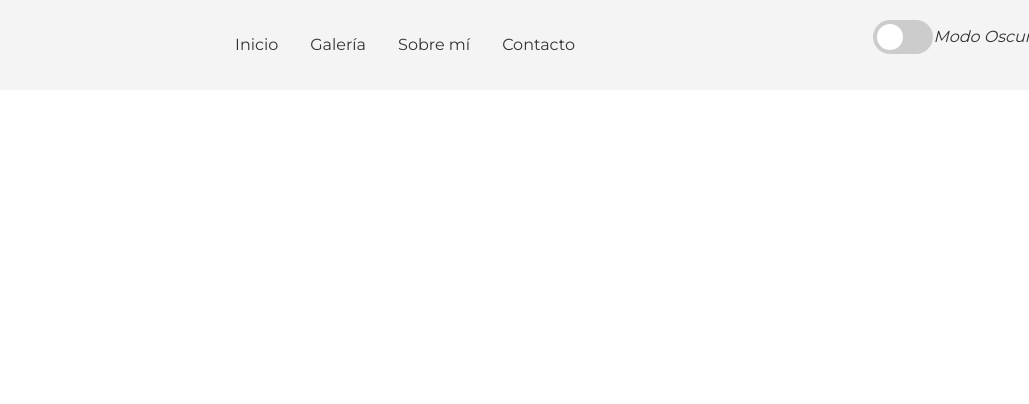
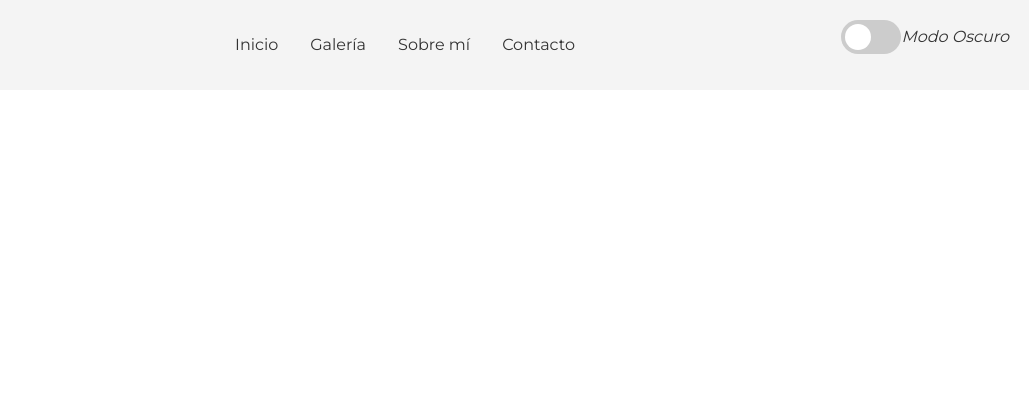
Before and after one commit to inakian/sitio-fotografia, a plain HTML site: page index.html in a window 1280 px wide. Shown: the top 404 px of the page, without its empty margins (251-1280 px from the left). Drawn offline with Linux system fonts and the light colour scheme.

Commit message:
theme-switch fixed

```diff
--- a/index.html
+++ b/index.html
@@ -3,7 +3,7 @@
   <head>
     <meta charset="UTF-8" />
     <meta name="viewport" content="width=device-width, initial-scale=1.0" />
-    <title>Nombre del Fotógrafo - Portfolio</title>
+    <title>Portfolio Fotografía Profesional</title>
     <link rel="stylesheet" href="styles.css" />
     <link
       href="https://fonts.googleapis.com/css2?family=Montserrat:wght@300;400;700&display=swap"
--- a/styles.css
+++ b/styles.css
@@ -249,7 +249,7 @@ footer {
 .theme-switch-wrapper {
   display: flex;
   align-items: center;
-  position: absolute;
+  position: inherit;
   right: 20px;
   top: 20px;
 }
```
